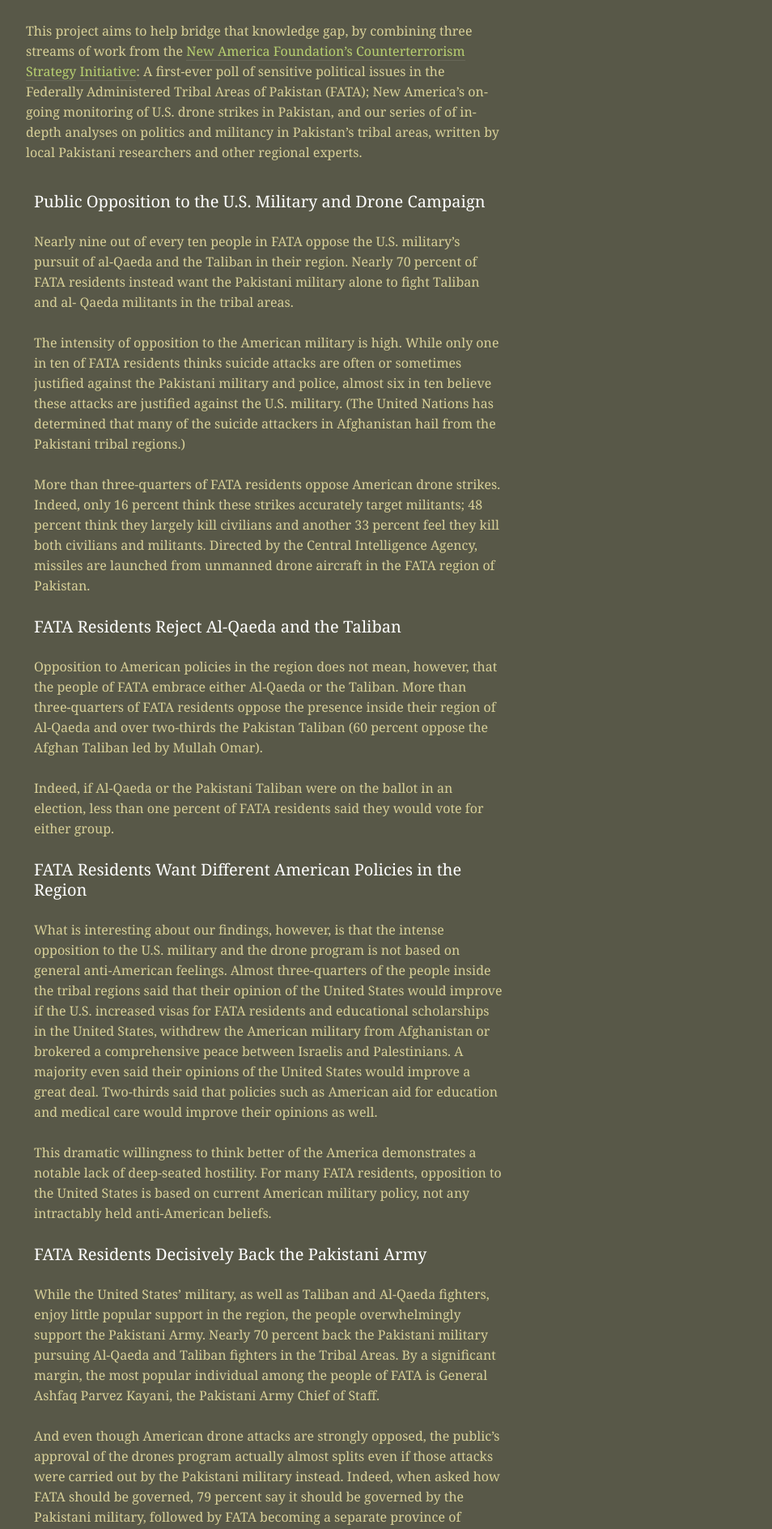
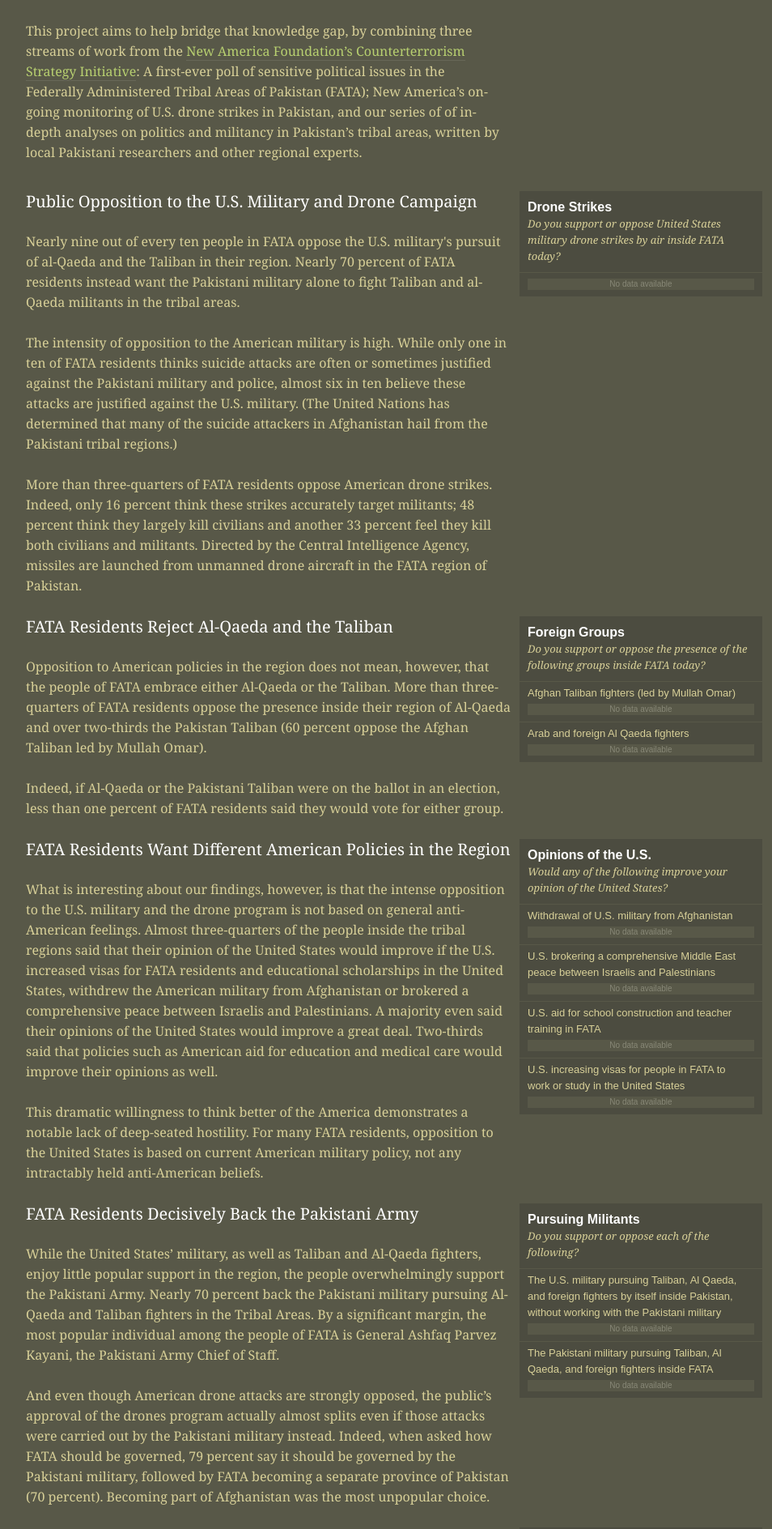
Before and after one commit to developmentseed/fata, a Jekyll site: the page built from index.html, in a window 1280 px wide. Shown: the part 1229-3117 px from the top of the page at 81% size, without its empty margins (148-1102 px from the left). Built offline with Jekyll 4.4.1, drawn with Linux system fonts in a browser that asks for light colours; some of the changed text lies outside the part shown.

Commit message:
Graph adjustments and display graphs on frontpage.

```diff
--- a/_includes/css/style.css
+++ b/_includes/css/style.css
@@ -617,8 +617,8 @@ div.question { /* use div. here to avoid conflict with body.question */
 
 .graph a:hover em { display:block; }
 
-.refused { background:#999; }
-.dont-know { background-color:#666; }
+.dont-know { background-color:#686858; }
+.refused { background:#585848; }
 
 .negotiate,
 .never-justified,
--- /dev/null
+++ b/_includes/frontgraph.html
@@ -0,0 +1,14 @@
+{% assign data = site.categories.data[0]['fata'] %}
+{% for group in site.categories.questions %}{% if group.key == section.group %}
+<h2 class='group-shortname'>{{group.title}}</h2>
+<p class='group-text'>{{group.content}}</p>
+{% for question in group.questions %}{% if section.questions contains question.key %}
+<div class='question clearfix'>
+  {% assign question = group.questions[0] %}
+  {% if section.questions.size > 1 %}
+  <h2 class='question-name'>{{question.title}}</h2>
+  {% endif %}
+  {% include graph.html %}
+</div>
+{% endif %}{% endfor %}
+{% endif %}{% endfor %}
--- a/_includes/graph.html
+++ b/_includes/graph.html
@@ -4,10 +4,10 @@
   {% if group.answers %}
     {% for answer in group.answers %}
       {% capture class %}{{answer | downcase | remove:"'" | replace:' ','-'}}{% endcapture %}
-      {% capture width %}{{data[question.key]['All'][answer] | times:280 | divided_by:total}}{% endcapture %}
-      <a class='{{class}}' style='width:{{width}}px;' {% include scope.json %}><em>
+      {% capture pct %}{{data[question.key]['All'][answer] | times:1000 | divided_by:total | times:0.1}}{% endcapture %}
+      <a class='{{class}}' style='width:{{pct}}%;' {% include scope.json %}><em>
         <b>{{answer}}</b>
-        <i>{{data[question.key]['All'][answer] | times:100 | divided_by:total}}% &mdash; {{data[question.key]['All'][answer]}} respondents</i>
+        <i>{{pct}}% &mdash; {{data[question.key]['All'][answer]}} respondents</i>
       </em></a>
       {% if forloop.last %}<a class='fill {{class}}'></a>{% endif %}
     {% endfor %}
@@ -15,10 +15,10 @@
     {% for i in data[question.key]['All'] %}{% if i[0] != 'total' %}
       {% assign answer = i[0] %}
       {% capture class %}{{answer | downcase | remove:"'" | replace:' ','-'}}{% endcapture %}
-      {% capture width %}{{data[question.key]['All'][answer] | times:280 | divided_by:total}}{% endcapture %}
-      <a class='{{class}} autogen autogen-{{forloop.index}}' style='width:{{width}}px;' {% include scope.json %}><em>
+      {% capture pct %}{{data[question.key]['All'][answer] | times:1000 | divided_by:total | times:0.1}}{% endcapture %}
+      <a class='{{class}} autogen autogen-{{forloop.index}}' style='width:{{pct}}%;' {% include scope.json %}><em>
         <b>{{answer}}</b>
-        <i>{{data[question.key]['All'][answer] | times:100 | divided_by:total}}% &mdash; {{data[question.key]['All'][answer]}} respondents</i>
+        <i>{{pct}}% &mdash; {{data[question.key]['All'][answer]}} respondents</i>
       </em></a>
       {% if forloop.last %}<a class='fill {{class}}'></a>{% endif %}
     {% endif %}{% endfor %}
--- a/_includes/js/fata.js
+++ b/_includes/js/fata.js
@@ -23,11 +23,10 @@ $('a', demographics).click(function() {
       $('a:not(.fill)', this).each(function() {
         var val = parseInt($(this).data()[facet] || 0, 10);
         var values = {
-          width: Math.floor(280 * val / total),
-          pct: Math.floor(100 * val / total),
+          pct: (Math.floor(1000 * val / total) * 0.1).toFixed(1),
           num: val
         };
-        $(this).css({width: values.width + 'px'});
+        $(this).css({width: values.pct + '%'});
         $('i', this).html(template(values));
       });
     }).bind(this));
--- a/_layouts/home.html
+++ b/_layouts/home.html
@@ -57,38 +57,5 @@ classes: front
         <div class='prose'>{{page.intro|markdownify}}</div>
     </div>
   </div>
-  <div class='content'><div class='section prose'>
-    {{content}}
-    <!--
-    {{#sections}}
-    <div class='section'>
-        {{#group}}
-        <div class='group clearfix'>
-            <h2 class='group-shortname'>{{shortname}}</h2>
-            <p class='group-text'>{{text}}</p>
-            {{#renderedQuestions}}
-            <div class='question clearfix'>
-                <h2 class='question-name'>{{{name}}}</h2>
-                <div class='graph'>
-                    {{^responses}}
-                        <span class='empty'>No data available</span>
-                    {{/responses}}
-                    {{#responses}}
-                    <span class='bar {{class}}' style='width:{{width}}px; left:{{offset}}px;'>
-                        <label>
-                            <strong>{{label}}</strong>
-                            {{percent}}% &mdash; {{number}} respondents
-                        </label>
-                    </span>
-                    {{/responses}}
-                </div>
-            </div>
-            {{/renderedQuestions}}
-        </div>
-        {{/group}}
-        <div class='prose'>{{{content}}}</div>
-    </div>
-    {{/sections}}
-    -->
-  </div></div>
+  <div class='content'>{{content}}</div>
 </div>
--- /dev/null
+++ b/index.html
@@ -0,0 +1,103 @@
+---
+layout: home
+partners:
+  - title: Terror Free Tomorrow
+    url: http://www.terrorfreetomorrow.org/
+  - title: Community Appraisal & Motivation Programme
+    url: http://www.camp.org.pk/
+  - title: U.S. Institute of Peace
+    url: http://www.usip.org/
+  - title: Open Society Foundations
+    url: http://www.soros.org/
+  - title: Smith Richardson Foundation
+    url: http://www.srf.org/
+  - title: Development Seed
+    url: http://www.developmentseed.org/
+intro: |
+  <p class='pull-quote' markdown='1'>In-depth, agency-specific analysis from regional experts with data from 1,000 interviews across 120 villages in all seven tribal agencies and mapping of [142 reported drone strikes in FATA through July 2010]({{site.baseurl}}/about/drones).</p>
+
+  Few places in the world have assumed as much importance for the United States and its allies since 2001 as Pakistan’s northwestern tribal regions, which have served as a base for the mix of militants seeking to attack the governments, militaries and civilians of the United States, Afghanistan, Pakistan and others. Yet our understanding of this region – its politics and history, U.S. involvement there, and the opinions of those who call it home – is painfully limited.
+
+  This project aims to help bridge that knowledge gap, by combining three streams of work from the [New America Foundation’s Counterterrorism Strategy Initiative](http://counterterrorism.newamerica.net): A first-ever poll of sensitive political issues in the Federally Administered Tribal Areas of Pakistan (FATA); New America's on-going monitoring of U.S. drone strikes in Pakistan, and our series of of in-depth analyses on politics and militancy in Pakistan’s tribal areas, written by local Pakistani researchers and other regional experts.
+sections:
+- group: Q16
+  questions: [Q16]
+- group: Q11
+  questions: [Q11b, Q11c]
+- group: Q8
+  questions: [Q8b, Q8e, Q8g, Q8h]
+- group: Q10
+  questions: [Q10a, Q10c]
+- group: Q1
+  questions: [Q1c, Q1d, Q1f, Q1g]
+---
+<div class='section'>
+  <div class='group clearfix'>
+    {% assign section = page.sections[0] %}
+    {% include frontgraph.html %}
+  </div>
+  <div class='prose'>
+    <h1>Public Opposition to the U.S. Military and Drone Campaign</h1>
+    <p>Nearly nine out of every ten people in FATA oppose the U.S. military's pursuit of al-Qaeda and the Taliban in their region. Nearly 70 percent of FATA residents instead want the Pakistani military alone to fight Taliban and al- Qaeda militants in the tribal areas.</p>
+    <p>The intensity of opposition to the American military is high. While only one in ten of FATA residents thinks suicide attacks are often or sometimes justified against the Pakistani military and police, almost six in ten believe these attacks are justified against the U.S. military. (The United Nations has determined that many of the suicide attackers in Afghanistan hail from the Pakistani tribal regions.)</p>
+    <p>More than three-quarters of FATA residents oppose American drone strikes. Indeed, only 16 percent think these strikes accurately target militants; 48 percent think they largely kill civilians and another 33 percent feel they kill both civilians and militants. Directed by the Central Intelligence Agency, missiles are launched from unmanned drone aircraft in the FATA region of Pakistan.</p>
+  </div>
+</div>
+
+<div class='section'>
+  <div class='group clearfix'>
+    {% assign section = page.sections[1] %}
+    {% include frontgraph.html %}
+  </div>
+  <div class='prose'>
+    <h1>FATA Residents Reject Al-Qaeda and the Taliban</h1>
+
+    <p>Opposition to American policies in the region does not mean, however, that the people of FATA embrace either Al-Qaeda or the Taliban. More than three-quarters of FATA residents oppose the presence inside their region of Al-Qaeda and over two-thirds the Pakistan Taliban (60 percent oppose the Afghan Taliban led by Mullah Omar).</p>
+
+    <p>Indeed, if Al-Qaeda or the Pakistani Taliban were on the ballot in an election, less than one percent of FATA residents said they would vote for either group.</p>
+  </div>
+</div>
+
+<div class='section'>
+  <div class='group clearfix'>
+    {% assign section = page.sections[2] %}
+    {% include frontgraph.html %}
+  </div>
+  <div class='prose'>
+    <h1>FATA Residents Want Different American Policies in the Region</h1>
+
+    <p>What is interesting about our findings, however, is that the intense opposition to the U.S. military and the drone program is not based on general anti-American feelings. Almost three-quarters of the people inside the tribal regions said that their opinion of the United States would improve if the U.S. increased visas for FATA residents and educational scholarships in the United States, withdrew the American military from Afghanistan or brokered a comprehensive peace between Israelis and Palestinians. A majority even said their opinions of the United States would improve a great deal. Two-thirds said that policies such as American aid for education and medical care would improve their opinions as well.</p>
+
+    <p>This dramatic willingness to think better of the America demonstrates a notable lack of deep-seated hostility. For many FATA residents, opposition to the United States is based on current American military policy, not any intractably held anti-American beliefs.</p>
+  </div>
+</div>
+
+<div class='section'>
+  <div class='group clearfix'>
+    {% assign section = page.sections[3] %}
+    {% include frontgraph.html %}
+  </div>
+  <div class='prose'>
+    <h1>FATA Residents Decisively Back the Pakistani Army</h1>
+
+    <p>While the United States’ military, as well as Taliban and Al-Qaeda fighters, enjoy little popular support in the region, the people overwhelmingly support the Pakistani Army. Nearly 70 percent back the Pakistani military pursuing Al-Qaeda and Taliban fighters in the Tribal Areas. By a significant margin, the most popular individual among the people of FATA is General Ashfaq Parvez Kayani, the Pakistani Army Chief of Staff.</p>
+
+    <p>And even though American drone attacks are strongly opposed, the public’s approval of the drones program actually almost splits even if those attacks were carried out by the Pakistani military instead. Indeed, when asked how FATA should be governed, 79 percent say it should be governed by the Pakistani military, followed by FATA becoming a separate province of Pakistan (70 percent). Becoming part of Afghanistan was the most unpopular choice.</p>
+  </div>
+</div>
+
+<div class='section'>
+  <div class='group clearfix'>
+    {% assign section = page.sections[4] %}
+    {% include frontgraph.html %}
+  </div>
+  <div class='prose'>
+    <h1>Priorities of the People of FATA are Unemployment and Education</h1>
+
+    <p>Unemployment is very high in FATA, with only 20 percent of respondents in our survey saying they were working full-time. Indeed, lack of jobs was chosen as the most important problem in the region by 95 percent of those surveyed. This was closely followed by lack of schools, good roads and security, poor health care and corruption of local official officials. Lesser problems to be addressed were, in descending order of importance: drone attacks, Taliban and foreign fighters and problems involving refugees.</p>
+
+    <p>Despite the reputation that the people in FATA are socially conservative, nine out of every ten people identified lack of education and schools as their most important problem. Indeed, building new schools was chosen as a high priority for both boys and girls.</p>
+
+    <p>In terms of administering justice in the tribal regions, the least popular option was having justice delivered by the Taliban, with only 12 percent believing this to be very important. By contrast, nearly two-thirds chose being governed by local tribal leaders.</p>
+  </div>
+</div>
--- a/index.md
+++ /dev/null
@@ -1,65 +0,0 @@
----
-layout: home
-partners:
-  - title: Terror Free Tomorrow
-    url: http://www.terrorfreetomorrow.org/
-  - title: Community Appraisal & Motivation Programme
-    url: http://www.camp.org.pk/
-  - title: U.S. Institute of Peace
-    url: http://www.usip.org/
-  - title: Open Society Foundations
-    url: http://www.soros.org/
-  - title: Smith Richardson Foundation
-    url: http://www.srf.org/
-  - title: Development Seed
-    url: http://www.developmentseed.org/
-intro: |
-  <p class='pull-quote' markdown='1'>In-depth, agency-specific analysis from regional experts with data from 1,000 interviews across 120 villages in all seven tribal agencies and mapping of [142 reported drone strikes in FATA through July 2010]({{site.baseurl}}/about/drones).</p>
-
-  Few places in the world have assumed as much importance for the United States and its allies since 2001 as Pakistan’s northwestern tribal regions, which have served as a base for the mix of militants seeking to attack the governments, militaries and civilians of the United States, Afghanistan, Pakistan and others. Yet our understanding of this region – its politics and history, U.S. involvement there, and the opinions of those who call it home – is painfully limited.
-
-  This project aims to help bridge that knowledge gap, by combining three streams of work from the [New America Foundation’s Counterterrorism Strategy Initiative](http://counterterrorism.newamerica.net): A first-ever poll of sensitive political issues in the Federally Administered Tribal Areas of Pakistan (FATA); New America's on-going monitoring of U.S. drone strikes in Pakistan, and our series of of in-depth analyses on politics and militancy in Pakistan’s tribal areas, written by local Pakistani researchers and other regional experts.
----
-<div class='section prose' markdown='1'>
-# Public Opposition to the U.S. Military and Drone Campaign
-
-Nearly nine out of every ten people in FATA oppose the U.S. military's pursuit of al-Qaeda and the Taliban in their region. Nearly 70 percent of FATA residents instead want the Pakistani military alone to fight Taliban and al- Qaeda militants in the tribal areas.
-
-The intensity of opposition to the American military is high. While only one in ten of FATA residents thinks suicide attacks are often or sometimes justified against the Pakistani military and police, almost six in ten believe these attacks are justified against the U.S. military. (The United Nations has determined that many of the suicide attackers in Afghanistan hail from the Pakistani tribal regions.)
-
-More than three-quarters of FATA residents oppose American drone strikes. Indeed, only 16 percent think these strikes accurately target militants; 48 percent think they largely kill civilians and another 33 percent feel they kill both civilians and militants. Directed by the Central Intelligence Agency, missiles are launched from unmanned drone aircraft in the FATA region of Pakistan.
-</div>
-
-<div class='section prose' markdown='1'>
-# FATA Residents Reject Al-Qaeda and the Taliban
-
-Opposition to American policies in the region does not mean, however, that the people of FATA embrace either Al-Qaeda or the Taliban. More than three-quarters of FATA residents oppose the presence inside their region of Al-Qaeda and over two-thirds the Pakistan Taliban (60 percent oppose the Afghan Taliban led by Mullah Omar).
-
-Indeed, if Al-Qaeda or the Pakistani Taliban were on the ballot in an election, less than one percent of FATA residents said they would vote for either group.
-</div>
-
-<div class='section prose' markdown='1'>
-# FATA Residents Want Different American Policies in the Region
-
-What is interesting about our findings, however, is that the intense opposition to the U.S. military and the drone program is not based on general anti-American feelings. Almost three-quarters of the people inside the tribal regions said that their opinion of the United States would improve if the U.S. increased visas for FATA residents and educational scholarships in the United States, withdrew the American military from Afghanistan or brokered a comprehensive peace between Israelis and Palestinians. A majority even said their opinions of the United States would improve a great deal. Two-thirds said that policies such as American aid for education and medical care would improve their opinions as well.
-
-This dramatic willingness to think better of the America demonstrates a notable lack of deep-seated hostility. For many FATA residents, opposition to the United States is based on current American military policy, not any intractably held anti-American beliefs.
-</div>
-
-<div class='section prose' markdown='1'>
-# FATA Residents Decisively Back the Pakistani Army
-
-While the United States’ military, as well as Taliban and Al-Qaeda fighters, enjoy little popular support in the region, the people overwhelmingly support the Pakistani Army. Nearly 70 percent back the Pakistani military pursuing Al-Qaeda and Taliban fighters in the Tribal Areas. By a significant margin, the most popular individual among the people of FATA is General Ashfaq Parvez Kayani, the Pakistani Army Chief of Staff.
-
-And even though American drone attacks are strongly opposed, the public’s approval of the drones program actually almost splits even if those attacks were carried out by the Pakistani military instead. Indeed, when asked how FATA should be governed, 79 percent say it should be governed by the Pakistani military, followed by FATA becoming a separate province of Pakistan (70 percent). Becoming part of Afghanistan was the most unpopular choice.
-</div>
-
-<div class='section prose' markdown='1'>
-# Priorities of the People of FATA are Unemployment and Education
-
-Unemployment is very high in FATA, with only 20 percent of respondents in our survey saying they were working full-time. Indeed, lack of jobs was chosen as the most important problem in the region by 95 percent of those surveyed. This was closely followed by lack of schools, good roads and security, poor health care and corruption of local official officials. Lesser problems to be addressed were, in descending order of importance: drone attacks, Taliban and foreign fighters and problems involving refugees.
-
-Despite the reputation that the people in FATA are socially conservative, nine out of every ten people identified lack of education and schools as their most important problem. Indeed, building new schools was chosen as a high priority for both boys and girls.
-
-In terms of administering justice in the tribal regions, the least popular option was having justice delivered by the Taliban, with only 12 percent believing this to be very important. By contrast, nearly two-thirds chose being governed by local tribal leaders.
-</div>
```
